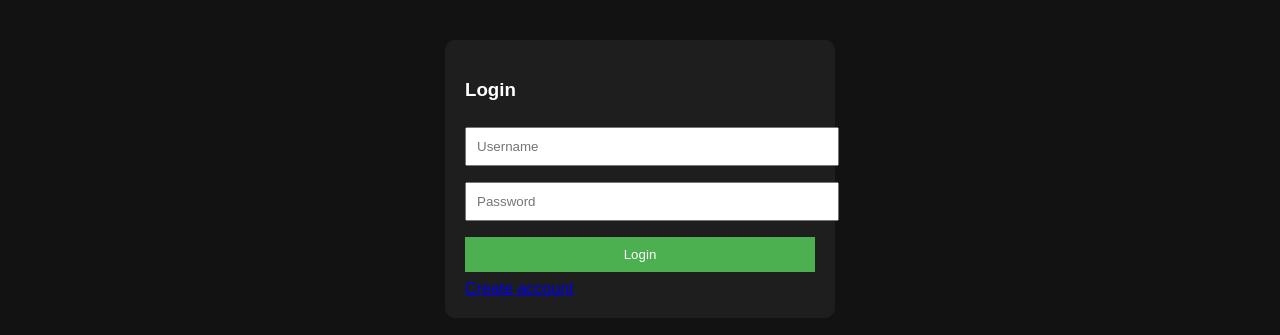
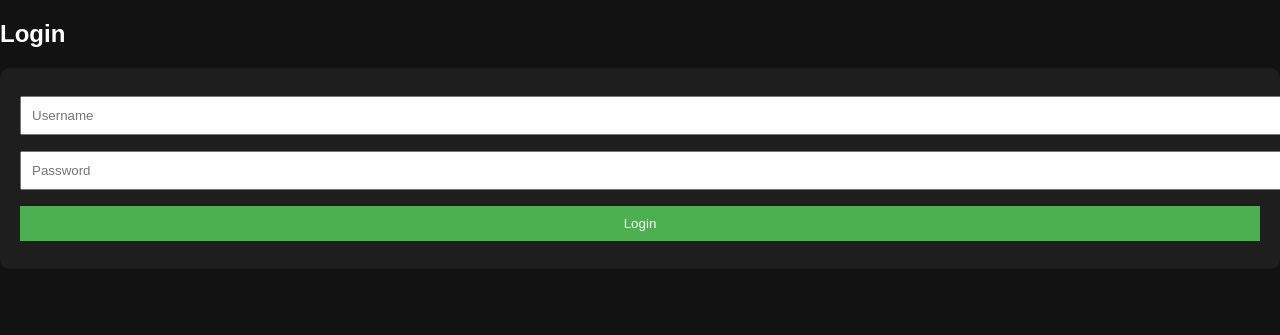
Before and after one commit to manojar346-hue/Clothes-, a Flask app: page /login in a window 1280 px wide. Shown: the part 104-439 px from the top of the page. Run offline with Flask 3, Linux system fonts and the light colour scheme.

Commit message:
Update login.html

```diff
--- a/templates/login.html
+++ b/templates/login.html
@@ -1,20 +1,18 @@
 {% extends "base.html" %}
 {% block content %}
 
-<div class="box">
-    <h3>Login</h3>
+<h2>Login</h2>
 
-    {% if error %}
-        <p style="color:red">{{ error }}</p>
+<form method="POST" class="card">
+    <input type="text" name="username" placeholder="Username" required>
+
+    <input type="password" name="password" placeholder="Password" required>
+
+    {% if message %}
+    <p class="error">{{ message }}</p>
     {% endif %}
 
-    <form method="POST">
-        <input name="username" placeholder="Username" required>
-        <input name="password" type="password" placeholder="Password" required>
-        <button>Login</button>
-    </form>
-
-    <a href="/register">Create account</a>
-</div>
+    <button type="submit">Login</button>
+</form>
 
 {% endblock %}
```
